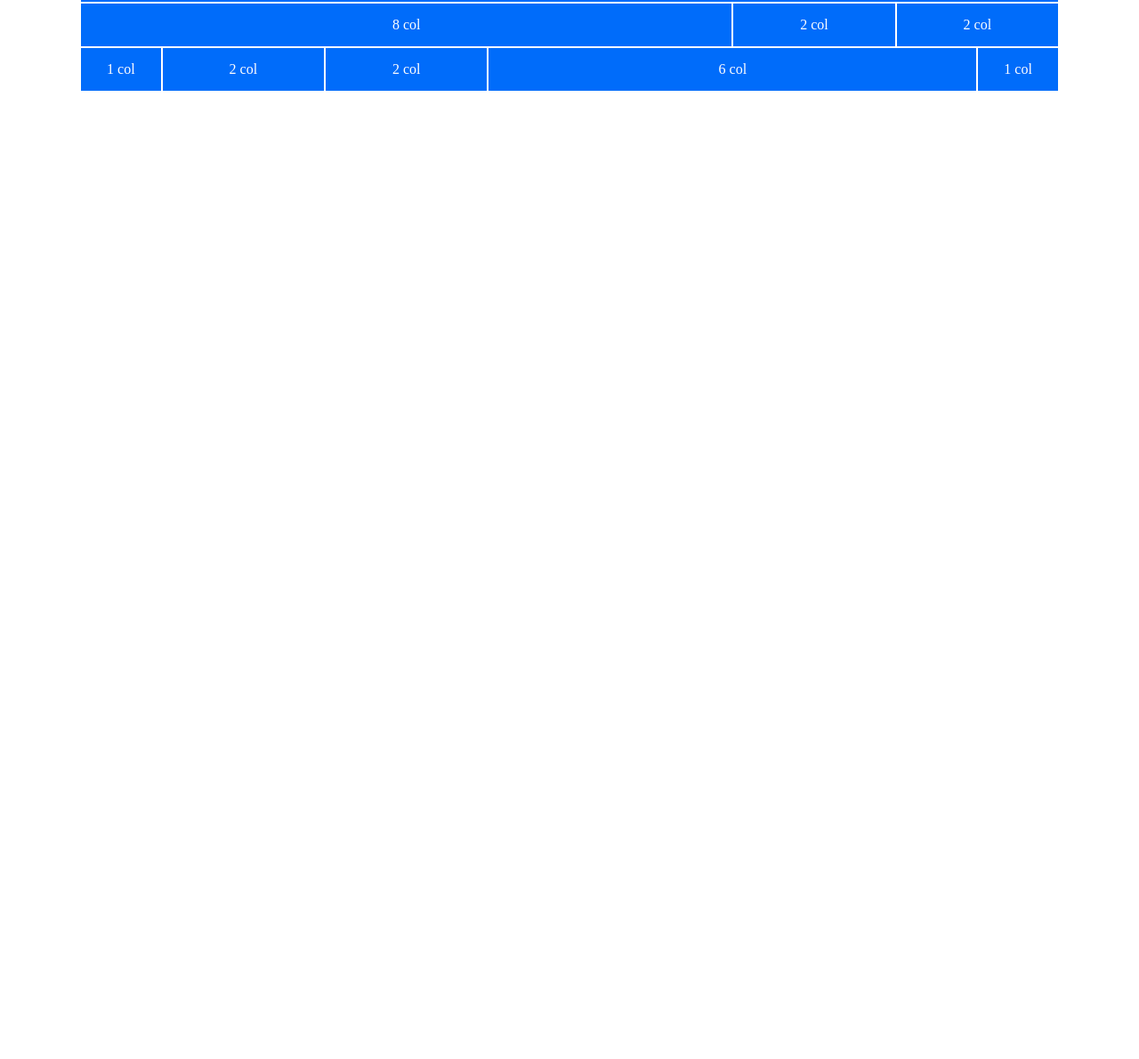
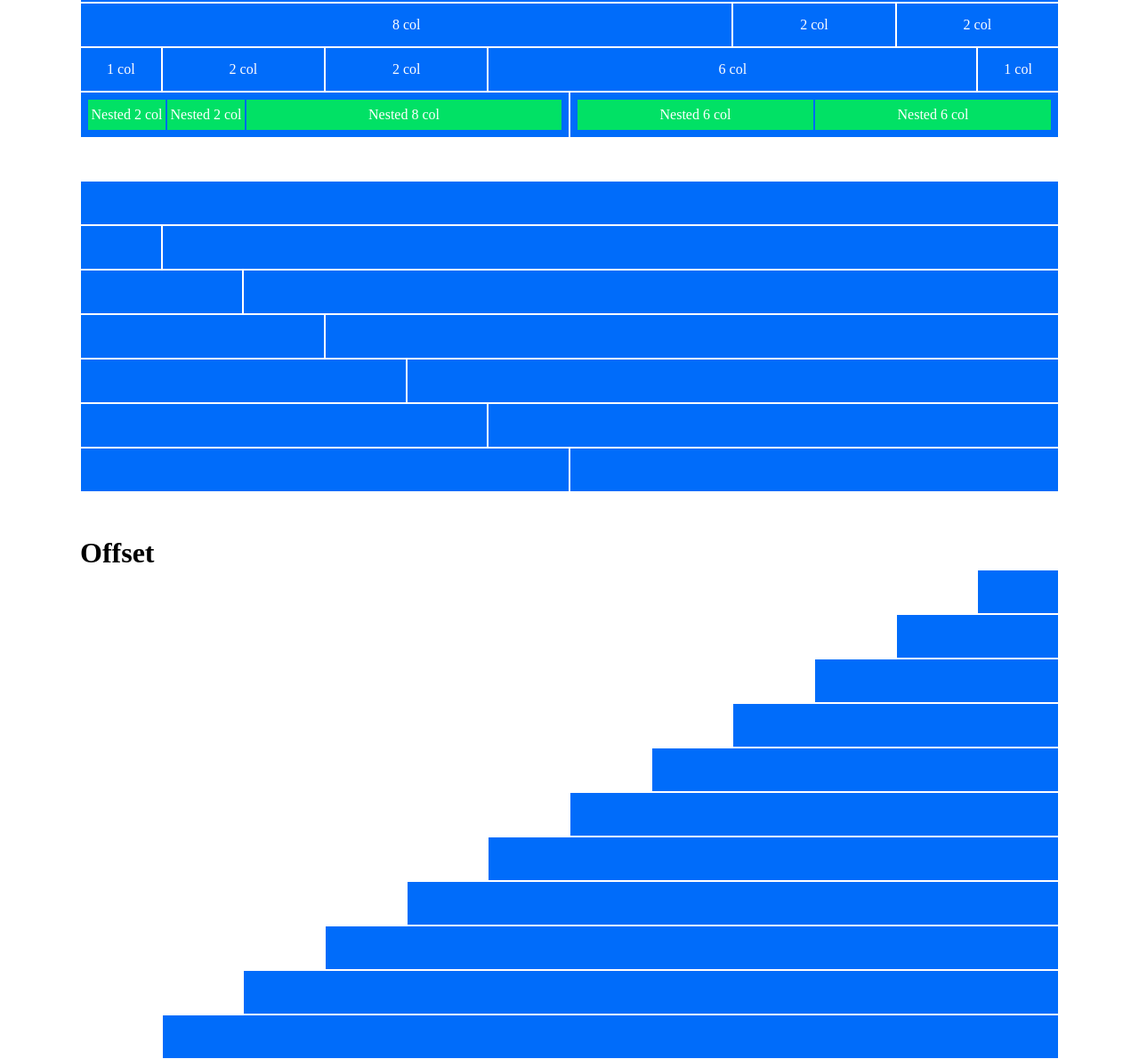
Before and after one commit to matteotagliatti/html-css-12bool, a plain HTML site: page index.html in a window 1280 px wide. Shown: the part 184-1374 px from the top of the page at 89% size. Before the commit the page ends 800 px from the top, so only its background shows below. Drawn offline with Linux system fonts and the light colour scheme.

Commit message:
es complete

```diff
--- a/css/style.css
+++ b/css/style.css
@@ -11,9 +11,19 @@ h1 {
 }
 
 [class*="col-"] {
-  background-color: #006cfa;
+  border: 1px solid white;
   display: flex;
   justify-content: center;
   align-items: center;
-  border: 1px solid white;
+  background-color: #006cfa;
 }
+
+[class*="col-"] > .row {
+  width: 100%;
+  padding: 7px;
+}
+
+[class*="col-"] [class*="col-"] {
+  border: 1px solid #006cfa;
+  background-color: #01e165;
+}
--- a/index.html
+++ b/index.html
@@ -12,6 +12,7 @@
   <body>
     <div class="container">
       <h1>Esercizio per Casa</h1>
+      <!-- Col with text -->
       <div class="row">
         <div class="col-xs-1">1 col</div>
         <div class="col-xs-1">1 col</div>
@@ -46,6 +47,94 @@
         <div class="col-xs-6">6 col</div>
         <div class="col-xs-1">1 col</div>
       </div>
+
+      <!-- Nested -->
+      <div class="row">
+        <div class="col-xs-6">
+          <div class="row">
+            <div class="col-xs-2">Nested 2 col</div>
+            <div class="col-xs-2">Nested 2 col</div>
+            <div class="col-xs-8">Nested 8 col</div>
+          </div>
+        </div>
+        <div class="col-xs-6">
+          <div class="row">
+            <div class="col-xs-6">Nested 6 col</div>
+            <div class="col-xs-6">Nested 6 col</div>
+          </div>
+        </div>
+      </div>
+
+      <!-- Divider -->
+      <div class="row"></div>
+
+      <!-- Col no text -->
+      <div class="row">
+        <div class="col-xs-12"></div>
+      </div>
+      <div class="row">
+        <div class="col-xs-1"></div>
+        <div class="col-xs-11"></div>
+      </div>
+      <div class="row">
+        <div class="col-xs-2"></div>
+        <div class="col-xs-10"></div>
+      </div>
+      <div class="row">
+        <div class="col-xs-3"></div>
+        <div class="col-xs-9"></div>
+      </div>
+      <div class="row">
+        <div class="col-xs-4"></div>
+        <div class="col-xs-8"></div>
+      </div>
+      <div class="row">
+        <div class="col-xs-5"></div>
+        <div class="col-xs-7"></div>
+      </div>
+      <div class="row">
+        <div class="col-xs-6"></div>
+        <div class="col-xs-6"></div>
+      </div>
+
+      <!-- Divider -->
+      <div class="row"></div>
+
+      <!-- Offset -->
+      <h1>Offset</h1>
+      <div class="row">
+        <div class="col-offset-xs-11 col-xs-1"></div>
+      </div>
+      <div class="row">
+        <div class="col-offset-xs-10 col-xs-2"></div>
+      </div>
+      <div class="row">
+        <div class="col-offset-xs-9 col-xs-3"></div>
+      </div>
+      <div class="row">
+        <div class="col-offset-xs-8 col-xs-4"></div>
+      </div>
+      <div class="row">
+        <div class="col-offset-xs-7 col-xs-5"></div>
+      </div>
+      <div class="row">
+        <div class="col-offset-xs-6 col-xs-6"></div>
+      </div>
+      <div class="row">
+        <div class="col-offset-xs-5 col-xs-7"></div>
+      </div>
+      <div class="row">
+        <div class="col-offset-xs-4 col-xs-8"></div>
+      </div>
+      <div class="row">
+        <div class="col-offset-xs-3 col-xs-9"></div>
+      </div>
+      <div class="row">
+        <div class="col-offset-xs-2 col-xs-10"></div>
+      </div>
+      <div class="row">
+        <div class="col-offset-xs-1 col-xs-11"></div>
+      </div>
     </div>
   </body>
 </html>
```
